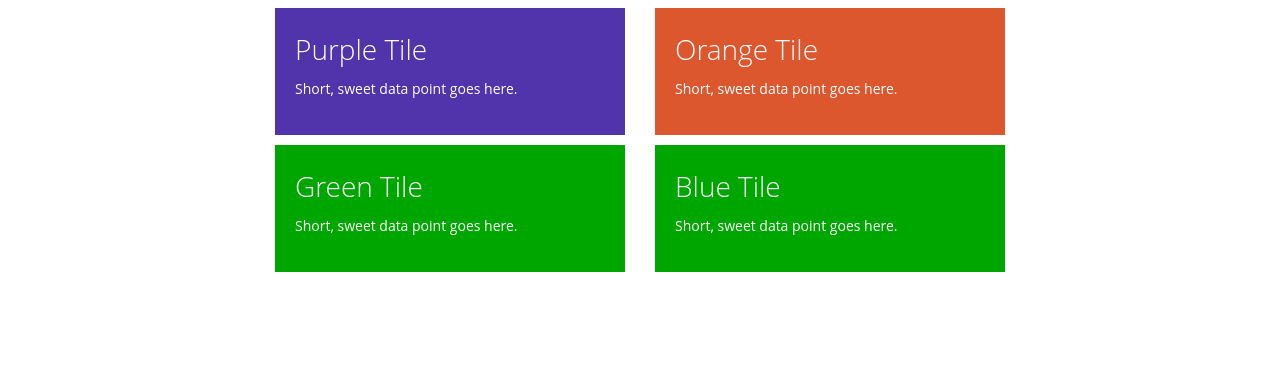
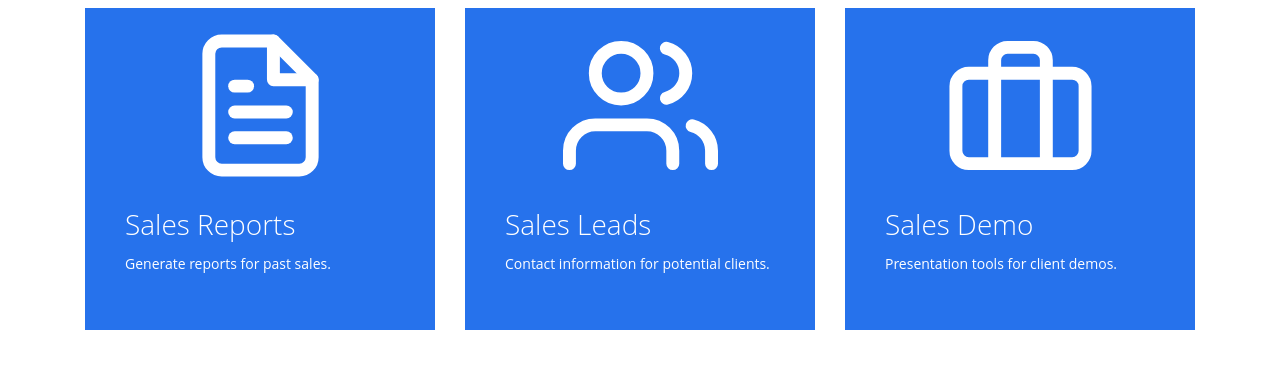
Before and after one commit to IstvanW/Admin-Portal, a PHP site: page /sales_dpt.html in a window 1280 px wide. Shown: the part 53-422 px from the top of the page. Run offline with PHP 8.4, Linux system fonts and the light colour scheme.

Commit message:
Template for sales

```diff
--- a/sales_dpt.html
+++ b/sales_dpt.html
@@ -35,33 +35,39 @@
               </div>
             </div>
             <div class="row justify-content-center">
+
                 <div class="col-sm-4">
-                    <a href="http://www.ubh.com" class="tile purple">
-                        <h3 class="title">Purple Tile</h3>
-                        <p>Short, sweet data point goes here.</p>
+                    <a href="http://www.ubh.com" class="tile blue">
+                    <img class="card-img-top center-block" src="icons/file-text.svg" alt="Card image cap">
+                    <div class="card-body">
+                        <h3 class="title">Sales Reports</h3>
+                        <p>Generate reports for past sales.</p>
+                    </div>
                     </a>
                 </div>
+
                 <div class="col-sm-4">
-                    <a href="http://www.ubh.com" class="tile orange">
-                        <h3 class="title">Orange Tile</h3>
-                        <p>Short, sweet data point goes here.</p>
+                    <a href="http://www.ubh.com" class="tile blue">
+                        <img class="card-img-top center-block" src="icons/users.svg" alt="Card image cap">
+                        <div class="card-body">
+                            <h3 class="title">Sales Leads</h3>
+                            <p>Contact information for potential clients.</p>
+                        </div>
                     </a>
                 </div>
+
+                <div class="col-sm-4">
+                <a href="http://www.ubh.com" class="tile blue">
+                    <img class="card-img-top center-block" src="icons/briefcase.svg" alt="Card image cap">
+                    <div class="card-body">
+                        <h3 class="title">Sales Demo</h3>
+                        <p>Presentation tools for client demos.</p>
+                    </div>
+                </a>
                 </div>
-                <div class="row justify-content-center">
-                <div class="col-sm-4">
-                    <a href="http://www.ubh.com" class="tile green">
-                        <h3 class="title">Green Tile</h3>
-                        <p>Short, sweet data point goes here.</p>
-                    </a>
-                </div>
-                <div class="col-sm-4">
-                    <a href="http://www.ubh.com" class="tile green">
-                        <h3 class="title">Blue Tile</h3>
-                        <p>Short, sweet data point goes here.</p>
-                    </a>
-                </div>
+
             </div>
+
           </div>
 
         <!-- Optional JavaScript -->
--- a/tiles.css
+++ b/tiles.css
@@ -37,7 +37,7 @@
 	 color: #fff;
 }
  .tile.purple {
-	 background: #5133ab;
+	 background: #5232af;
 }
  .tile.purple:hover {
 	 background: #3e2784;
@@ -66,3 +66,20 @@
  .tile.orange:hover {
 	 background: #b8431f;
 }
+
+.card-img-top {
+    width: 50%;
+    /*height: 15vw;*/
+    object-fit: cover;
+}
+
+.center-block {
+    display: block;
+    margin-left: auto;
+    margin-right: auto;
+ }
+/*
+element.style {
+    width: 50%;
+}
+*/
```
Also changed, not shown: icons/briefcase.svg (added), icons/file-text.svg (added), icons/testIcon.svg (added), icons/users.svg (added), 1 other file.
